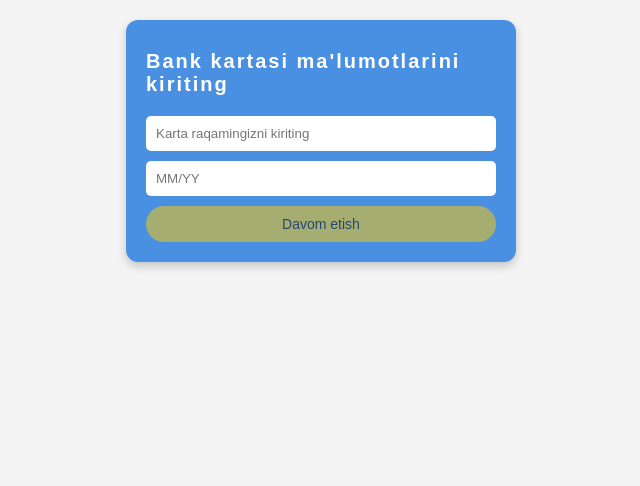
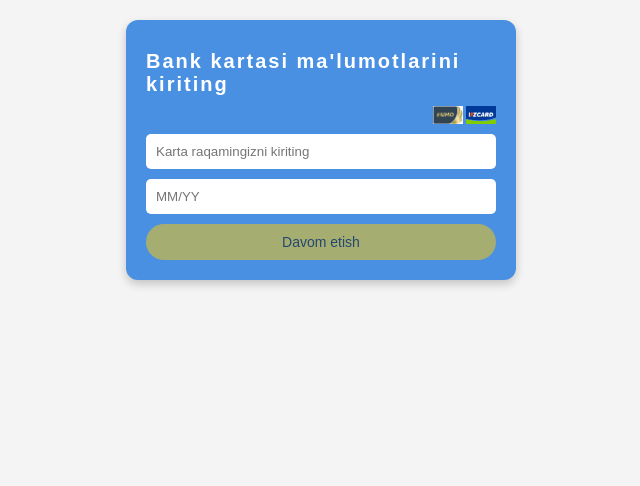
Before and after one commit to xiidot1303/giza_subscription, a Django app: page /subscribe/set-card in a window 1280 px wide. Shown: the top 486 px of the page, without its empty margins (319-959 px from the left). Run offline with Django 4.2, Linux system fonts and the light colour scheme; parts of the project's set-up code (start-up, migrations or seed data) failed here and were passed over; some libraries are stand-ins or nearby versions.

Commit message:
add humo uzcard card icon

```diff
--- a/bot/templates/profile/card_info/style.css
+++ b/bot/templates/profile/card_info/style.css
@@ -170,3 +170,15 @@
     background-color: #4CAF50; /* Active green color */
     cursor: pointer;
 }
+
+.card-icon {
+    display: flex;
+    height: 18px;
+    flex-direction: row;
+    justify-content: end;
+}
+
+.card-icon img {
+    width: 30px;
+    margin-left: 3px;
+}
--- a/payment/templates/subscribe/set_card.html
+++ b/payment/templates/subscribe/set_card.html
@@ -1,3 +1,4 @@
+{% load static %}
 <!DOCTYPE html>
 <html lang="en">
   <head>
@@ -28,7 +29,12 @@
           height: 100vh;
           padding-top: 20px; /* Add some padding from the top */
       }
+
       {% include "profile/card_info/style.css" %}
+      .edit-form {
+        display: none; /* Hidden by default */
+        margin-top: 10px;
+      }
     </style>
   </head>
   <body>
@@ -39,7 +45,11 @@
             <b>
                 Bank kartasi ma'lumotlarini kiriting
             </b>
-        </div>
+          </div>
+          <div class="card-icon">
+            <img src="{% static 'humo.png' %}" alt="" class="card-icon">
+            <img src="{% static 'uzcard.png' %}" alt="" class="card-icon">
+          </div>
         <!-- Edit Form -->
         <div class="edit-form" id="editForm" style="display: block">
           <input
```
Also changed, not shown: app/static/humo.png (added), app/static/uzcard.png (added).
